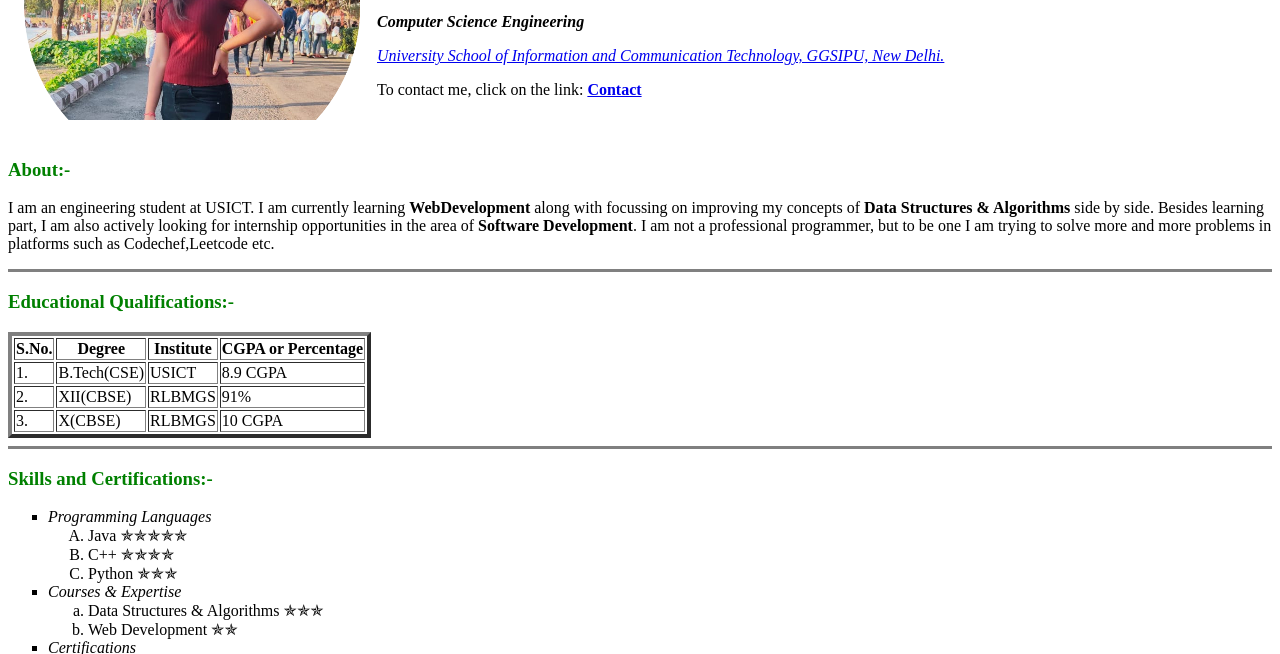
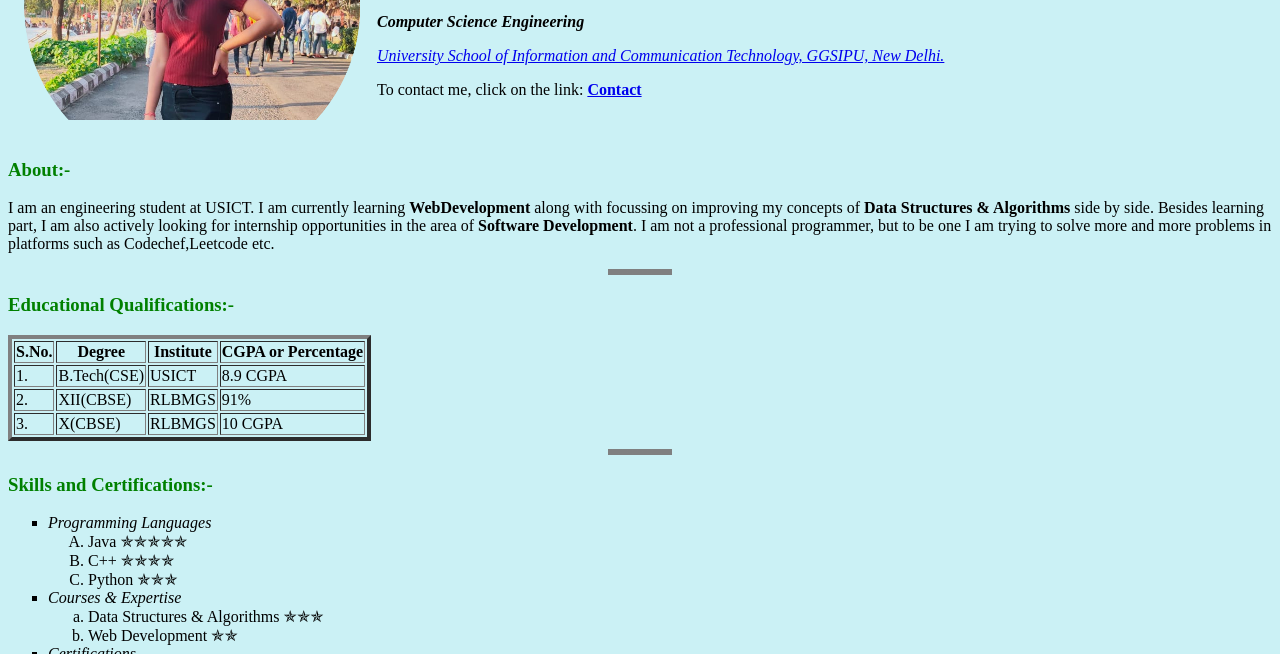
Before and after one commit to therenujoshi/portfolio, a plain HTML site: page index.html in a window 1280 px wide. Shown: the part 133-787 px from the top of the page. Drawn offline with Linux system fonts and the light colour scheme.

Commit message:
Update index.html
added dotted hr

```diff
--- a/index.html
+++ b/index.html
@@ -4,6 +4,19 @@
 <head>
   <meta charset="utf-8">
   <title>𝖂 MY PERSONAL BLOGSITE✍</title>
+  <style>
+      body{
+      background-color : #cbf1f5;
+     }
+     hr{
+
+       border-style: dotted none none;
+       border-width: 5px;
+       border-color:grey;
+       width:5%;
+     }
+
+  </style>
 </head>
 
 <body>
```
